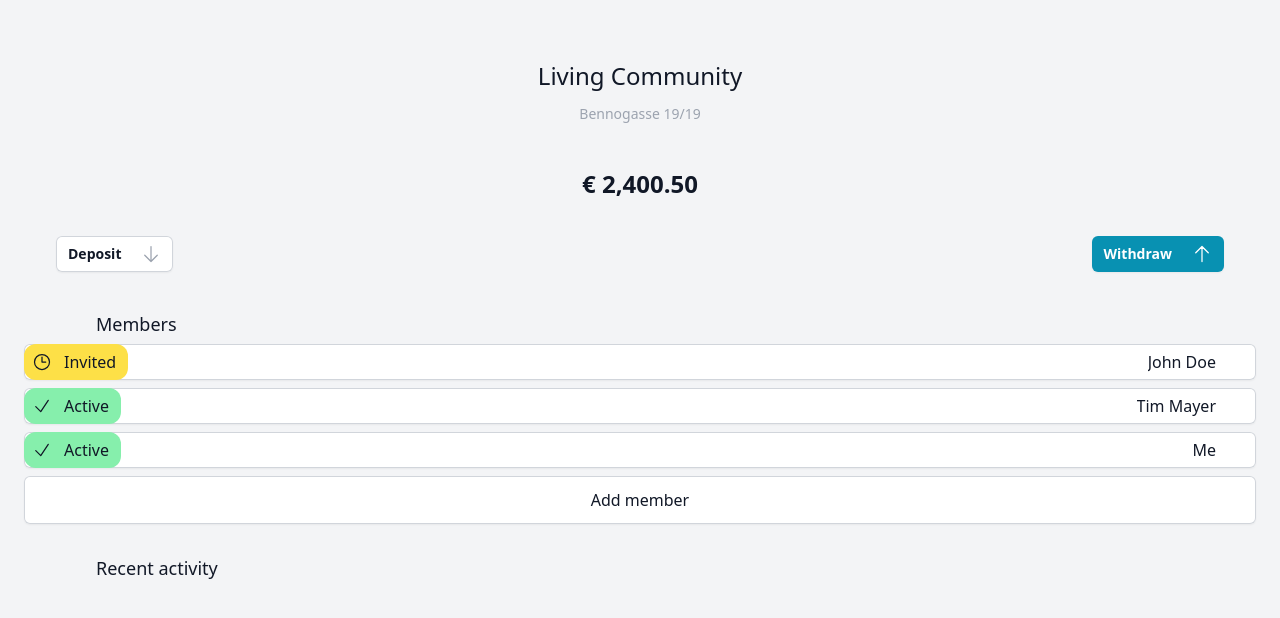
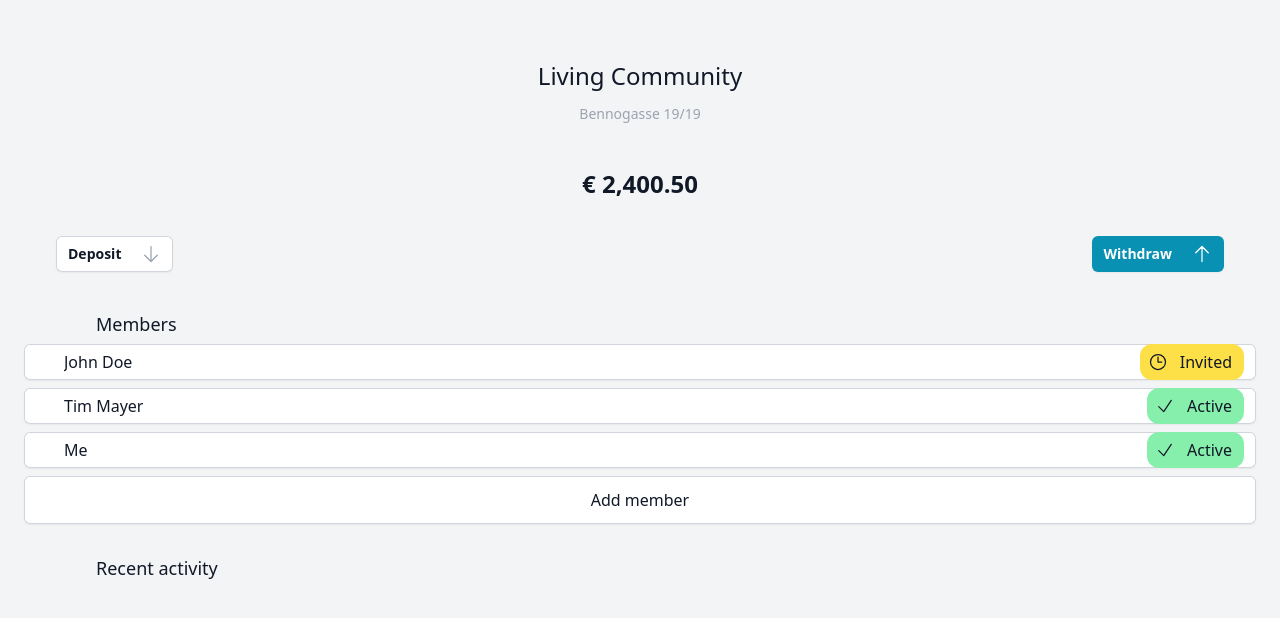
Before and after one commit to Manubi/tribe, a Next.js app: page /wallet in a window 1280 px wide. Shown: the top 618 px of the page. Built offline with nearby package versions, Linux system fonts and the light colour scheme.

Commit message:
Update links

```diff
--- a/src/components/LivingCommunityAccount.tsx
+++ b/src/components/LivingCommunityAccount.tsx
@@ -100,13 +100,13 @@ export default function LivingCommunityAccount() {
               src="https://images.unsplash.com/photo-1491528323818-fdd1faba62cc?ixlib=rb-1.2.1&ixid=eyJhcHBfaWQiOjEyMDd9&auto=format&fit=facearea&facepad=2&w=256&h=256&q=80"
               alt=""
             />
-            <div className="flex items-center justify-between pl-2 pr-3 leading-7 text-gray-900 bg-yellow-300 text-small sm:truncate sm:leading-9 rounded-xl">
+            <h1 className="ml-10 mr-10 leading-7 text-gray-900 text-small sm:truncate sm:leading-9">
+              John Doe
+            </h1>
+            <div className="flex items-center justify-between pl-2 pr-3 mr-3 leading-7 text-gray-900 bg-yellow-300 text-small sm:truncate sm:leading-9 rounded-xl">
               <ClockIcon className="flex-shrink-0 w-5 h-5 mr-3 text-gray-900 ml-15 " />{" "}
               Invited{" "}
             </div>
-            <h1 className="ml-10 mr-10 leading-7 text-gray-900 text-small sm:truncate sm:leading-9">
-              John Doe
-            </h1>
           </div>
           <div className="flex items-center justify-between mt-2 bg-white rounded-md shadow-sm ring-1 ring-inset ring-gray-300 hover:bg-gray-50">
             <img
@@ -114,13 +114,13 @@ export default function LivingCommunityAccount() {
               src="https://images.unsplash.com/photo-1500648767791-00dcc994a43e?ixlib=rb-1.2.1&ixid=eyJhcHBfaWQiOjEyMDd9&auto=format&fit=facearea&facepad=2.25&w=256&h=256&q=80"
               alt=""
             />
-            <div className="flex items-center justify-between pl-2 pr-3 leading-7 text-gray-900 bg-green-300 text-small sm:truncate sm:leading-9 rounded-xl">
+            <h1 className="ml-10 mr-10 leading-7 text-gray-900 text-small sm:truncate sm:leading-9">
+              Tim Mayer
+            </h1>
+            <div className="flex items-center justify-between pl-2 pr-3 mr-3 leading-7 text-gray-900 bg-green-300 text-small sm:truncate sm:leading-9 rounded-xl">
               <CheckIcon className="flex-shrink-0 w-5 h-5 mr-3 text-gray-900 ml-15 " />{" "}
               Active{" "}
             </div>
-            <h1 className="ml-10 mr-10 leading-7 text-gray-900 text-small sm:truncate sm:leading-9">
-              Tim Mayer
-            </h1>
           </div>
           <div className="flex items-center justify-between mt-2 bg-white rounded-md shadow-sm ring-1 ring-inset ring-gray-300 hover:bg-gray-50">
             <img
@@ -128,13 +128,13 @@ export default function LivingCommunityAccount() {
               src="https://images.unsplash.com/photo-1494790108377-be9c29b29330?ixlib=rb-1.2.1&ixid=eyJhcHBfaWQiOjEyMDd9&auto=format&fit=facearea&facepad=2.6&w=256&h=256&q=80"
               alt=""
             />
-            <div className="flex items-center justify-between pl-2 pr-3 leading-7 text-gray-900 bg-green-300 text-small sm:truncate sm:leading-9 rounded-xl">
+            <h1 className="ml-10 mr-10 leading-7 text-gray-900 text-small sm:truncate sm:leading-9">
+              Me
+            </h1>
+            <div className="flex items-center justify-between pl-2 pr-3 mr-3 leading-7 text-gray-900 bg-green-300 text-small sm:truncate sm:leading-9 rounded-xl">
               <CheckIcon className="flex-shrink-0 w-5 h-5 mr-3 text-gray-900 ml-15 " />{" "}
               Active{" "}
             </div>
-            <h1 className="ml-10 mr-10 leading-7 text-gray-900 text-small sm:truncate sm:leading-9">
-              Me
-            </h1>
           </div>
           <div className="flex items-center justify-between mt-2 bg-white rounded-md shadow-sm ring-1 ring-inset ring-gray-300 hover:bg-gray-50">
             <h1 className="m-auto leading-7 text-gray-900 ">
--- a/src/pages/index.tsx
+++ b/src/pages/index.tsx
@@ -11,7 +11,7 @@ const inter = Inter({ subsets: ["latin"] });
 
 const card_WG = {
   name: "Living Community",
-  href: "/LivingCommunityAccount",
+  href: "/wallet",
   icon: CreditCardIcon,
   amount: "€ 2.400,50",
   description: "Bennogasse 19/19",
@@ -19,7 +19,7 @@ const card_WG = {
 
 const card_Family = {
   name: "Family",
-  href: "/Family",
+  href: "/wallet",
   icon: CreditCardIcon,
   amount: "€ 5.600,50",
   description: "My shared family account",
```
